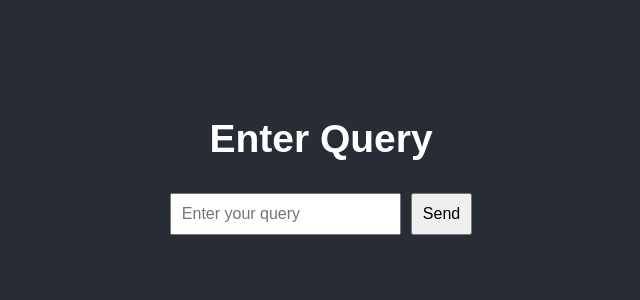
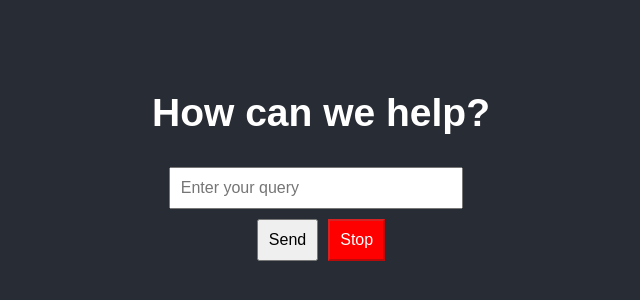
Before and after one commit to javabudd/oquery, a React (Create React App) app in the folder frontend/: page / in a window 1280 px wide. Shown: the part 240-540 px from the top of the page, without its empty margins (319-959 px from the left). Built offline with nearby package versions, Linux system fonts and the light colour scheme.

Commit message:
Improve rendering and add a stop button

```diff
--- a/frontend/src/FetchJsonComponent.tsx
+++ b/frontend/src/FetchJsonComponent.tsx
@@ -1,4 +1,4 @@
-import {useState} from "react";
+import { useState, useCallback, useRef } from "react";
 
 const API_URL = "http://localhost:6969/query";
 
@@ -7,11 +7,24 @@ const FetchJsonComponent: React.FC = () => {
 	const [response, setResponse] = useState<string>("");
 	const [loading, setLoading] = useState<boolean>(false);
 	const [error, setError] = useState<string | null>(null);
+	const controllerRef = useRef<AbortController | null>(null);
 
-	const sendRequest = async () => {
+	const sendRequest = useCallback(async () => {
+		if (!query.trim()) return; // Prevent empty queries
+
 		setLoading(true);
 		setError(null);
 		setResponse(""); // Clear previous response
+
+		// Abort any previous request
+		if (controllerRef.current) {
+			controllerRef.current.abort();
+		}
+
+		const controller = new AbortController();
+		controllerRef.current = controller;
+		const signal = controller.signal;
+
 		console.log("Sending query:", query);
 
 		try {
@@ -22,13 +35,9 @@ const FetchJsonComponent: React.FC = () => {
 				},
 				body: JSON.stringify({
 					model: "deepseek-r1",
-					messages: [
-						{
-							role: "user",
-							content: query,
-						},
-					],
+					messages: [{ role: "user", content: query }],
 				}),
+				signal,
 			});
 
 			if (!res.ok || !res.body) {
@@ -38,39 +47,82 @@ const FetchJsonComponent: React.FC = () => {
 			// Read and process the stream
 			const reader = res.body.getReader();
 			const decoder = new TextDecoder();
+			let result = "";
 
 			while (true) {
-				const {done, value} = await reader.read();
+				const { done, value } = await reader.read();
 				if (done) break;
-				const chunk = decoder.decode(value, {stream: true});
-				setResponse((prev) => prev + chunk); // Append chunk to response
+				result += decoder.decode(value, { stream: true });
+				setResponse(result);
 			}
 		} catch (err) {
-			setError((err as Error).message);
+			if ((err as Error).name !== "AbortError") {
+				setError((err as Error).message);
+			}
 		} finally {
 			setLoading(false);
 		}
+	}, [query]);
+
+	const stopRequest = () => {
+		if (controllerRef.current) {
+			controllerRef.current.abort();
+			controllerRef.current = null;
+		}
+		setLoading(false);
+		setError("Request was stopped.");
 	};
 
 	return (
-		<div style={{padding: "20px", fontFamily: "Arial, sans-serif"}}>
-			<h2>Enter Query</h2>
+		<div style={{ padding: "20px", fontFamily: "Arial, sans-serif", textAlign: "center" }}>
+			<h2>How can we help?</h2>
+
+			{response && (
+				<div
+					style={{
+						marginTop: "20px",
+						color: "green",
+						whiteSpace: "pre-line",
+						textAlign: "center",
+						border: "1px solid #ddd",
+						padding: "10px",
+						borderRadius: "5px",
+						backgroundColor: "#f9f9f9",
+						maxWidth: "600px",
+						margin: "20px auto",
+						overflowWrap: "break-word",
+						wordWrap: "break-word",
+						overflow: "hidden",
+					}}
+				>
+					<strong>Response:</strong> {response}
+				</div>
+			)}
+			{error && <p style={{ marginTop: "20px", color: "red" }}>Error: {error}</p>}
+
 			<input
 				type="text"
 				placeholder="Enter your query"
 				value={query}
 				onChange={(e) => setQuery(e.target.value)}
-				style={{padding: "10px", fontSize: "16px", marginRight: "10px"}}
+				disabled={loading}
+				style={{
+					padding: "10px",
+					fontSize: "16px",
+					marginRight: "10px",
+					width: "80%",
+					maxWidth: "400px",
+				}}
 			/>
-			<button onClick={sendRequest} disabled={loading} style={{padding: "10px", fontSize: "16px"}}>
-				{loading ? "Sending..." : "Send"}
-			</button>
-			{response && (
-				<p style={{marginTop: "20px", color: "green", whiteSpace: "pre-line"}}>
-					<strong>Response:</strong> {response}
-				</p>
-			)}
-			{error && <p style={{marginTop: "20px", color: "red"}}>Error: {error}</p>}
+
+			<div style={{ marginTop: "10px" }}>
+				<button onClick={sendRequest} disabled={loading} style={{ padding: "10px", fontSize: "16px", marginRight: "10px" }}>
+					{loading ? "Sending..." : "Send"}
+				</button>
+				<button onClick={stopRequest} disabled={!loading} style={{ padding: "10px", fontSize: "16px", backgroundColor: "red", color: "white" }}>
+					Stop
+				</button>
+			</div>
 		</div>
 	);
 };
```
